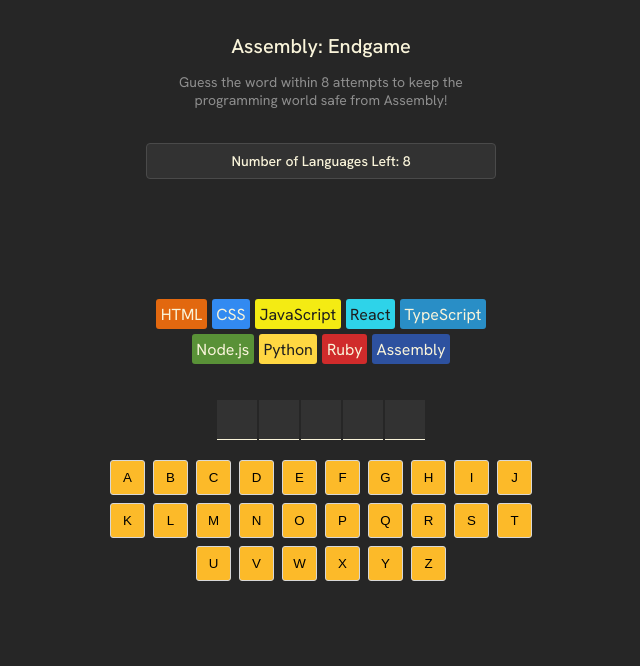
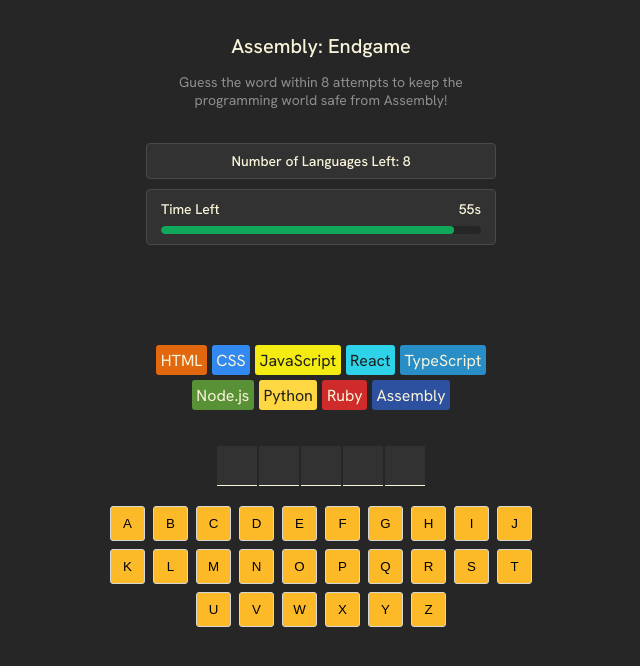
Before and after one commit to Ash-the-k/assembly-endgame, a React (Vite) app: page / in a window 1280 px wide. Shown: the top 666 px of the page, without its empty margins (319-959 px from the left). Built offline with nearby package versions, Linux system fonts and the light colour scheme.

Commit message:
feat: add countdown timer
- Added countdown timer logic with timeout-based game over
- Added visual timer bar with danger styling
- Fixed farewell message so it does not regenerate on every timer tick

```diff
--- a/App.jsx
+++ b/App.jsx
@@ -1,50 +1,82 @@
-import { useState } from "react"
-import { clsx } from "clsx"
-import { languages } from "./languages"
-import { getFarewellText, getRandomWord } from "./utils"
-import Confetti from "react-confetti"
-
+import { useState, useEffect } from 'react';
+import { clsx } from 'clsx';
+import { languages } from './languages';
+import { getFarewellText, getRandomWord } from './utils';
+import Confetti from 'react-confetti';
 
 export default function AssemblyEndgame() {
   // State values
-    const [currentWord, setCurrentWord] = useState(() => getRandomWord())
-    const [guessedLetters, setGuessedLetters] = useState([])
+  const [currentWord, setCurrentWord] = useState(() => getRandomWord());
+  const [guessedLetters, setGuessedLetters] = useState([]);
+  const [timeLeft, setTimeLeft] = useState(60);
+  const [farewellText, setFarewellText] = useState('');
 
   // Derived values
-    const numGuesses = languages.length - 1
-    const wrongGuessCount =
-        guessedLetters.filter(letter => !currentWord.includes(letter)).length
-    const numGuessesLeft = numGuesses - wrongGuessCount
-    const isGameWon =
-        currentWord.split("").every(letter => guessedLetters.includes(letter))
-    const isGameLost = wrongGuessCount >= numGuesses
-    const isGameOver = isGameWon || isGameLost
-    const lastGuessedLetter = guessedLetters[guessedLetters.length - 1]
-    const isLastGuessIncorrect = lastGuessedLetter && !currentWord.includes(lastGuessedLetter)
+  const numGuesses = languages.length - 1;
+  const wrongGuessCount = guessedLetters.filter(
+    (letter) => !currentWord.includes(letter),
+  ).length;
+  const numGuessesLeft = numGuesses - wrongGuessCount;
+  const isTimeOut = timeLeft === 0;
+  const isGameWon = currentWord
+    .split('')
+    .every((letter) => guessedLetters.includes(letter));
+  const isGameLost = wrongGuessCount >= numGuesses || isTimeOut;
+  const isGameOver = isGameWon || isGameLost;
+  const lastGuessedLetter = guessedLetters[guessedLetters.length - 1];
+  const isLastGuessIncorrect =
+    lastGuessedLetter && !currentWord.includes(lastGuessedLetter);
+
+  useEffect(() => {
+    if (isGameOver) return;
+
+    const timerId = setInterval(() => {
+      setTimeLeft((prevTime) => Math.max(prevTime - 1, 0));
+    }, 1000);
+
+    return () => clearInterval(timerId);
+  }, [isGameOver]);
 
   // Static values
-    const alphabet = "abcdefghijklmnopqrstuvwxyz"
+  const alphabet = 'abcdefghijklmnopqrstuvwxyz';
 
   function addGuessedLetter(letter) {
-        setGuessedLetters(prevLetters =>
-            prevLetters.includes(letter) ?
-                prevLetters :
-                [...prevLetters, letter]
-        )
+    setGuessedLetters((prevLetters) => {
+      if (prevLetters.includes(letter)) return prevLetters;
+
+      const isWrongGuess = !currentWord.includes(letter);
+
+      if (isWrongGuess) {
+        setFarewellText(getFarewellText(languages[wrongGuessCount].name));
+      }
+      return [...prevLetters, letter];
+    });
   }
 
   function startNewGame() {
-        setCurrentWord(getRandomWord())
-        setGuessedLetters([])
+    setCurrentWord(getRandomWord());
+    setGuessedLetters([]);
+    setTimeLeft(60);
+    setFarewellText('');
   }
 
+  const timePercentage = (timeLeft / 60) * 100;
+
+  const timerContainerClass = clsx('timer-container', {
+    danger: timeLeft <= 20 && !isGameOver,
+  });
+
+  const timerBarClass = clsx('timer-bar-fill', {
+    danger: timeLeft <= 10 && !isGameOver,
+  });
+
   const languageElements = languages.map((lang, index) => {
-        const isLanguageLost = index < wrongGuessCount
+    const isLanguageLost = index < wrongGuessCount;
     const styles = {
       backgroundColor: lang.backgroundColor,
-            color: lang.color
-        }
-        const className = clsx("chip", isLanguageLost && "lost")
+      color: lang.color,
+    };
+    const className = clsx('chip', isLanguageLost && 'lost');
     return (
       <span
         className={className}
@@ -53,29 +85,32 @@
       >
         {lang.name}
       </span>
-        )
-    })
+    );
+  });
 
-    const letterElements = currentWord.split("").map((letter, index) => {
-        const shouldRevealLetter = isGameLost || guessedLetters.includes(letter)
+  const letterElements = currentWord.split('').map((letter, index) => {
+    const shouldRevealLetter = isGameLost || guessedLetters.includes(letter);
     const letterClassName = clsx(
-            isGameLost && !guessedLetters.includes(letter) && "missed-letter"
-        )
+      isGameLost && !guessedLetters.includes(letter) && 'missed-letter',
+    );
     return (
-            <span key={index} className={letterClassName}>
-                {shouldRevealLetter ? letter.toUpperCase() : ""}
+      <span
+        key={index}
+        className={letterClassName}
+      >
+        {shouldRevealLetter ? letter.toUpperCase() : ''}
       </span>
-        )
-    })
+    );
+  });
 
-    const keyboardElements = alphabet.split("").map(letter => {
-        const isGuessed = guessedLetters.includes(letter)
-        const isCorrect = isGuessed && currentWord.includes(letter)
-        const isWrong = isGuessed && !currentWord.includes(letter)
+  const keyboardElements = alphabet.split('').map((letter) => {
+    const isGuessed = guessedLetters.includes(letter);
+    const isCorrect = isGuessed && currentWord.includes(letter);
+    const isWrong = isGuessed && !currentWord.includes(letter);
     const className = clsx({
       correct: isCorrect,
-            wrong: isWrong
-        })
+      wrong: isWrong,
+    });
 
     return (
       <button
@@ -88,22 +123,22 @@
       >
         {letter.toUpperCase()}
       </button>
-        )
-    })
+    );
+  });
 
-    const gameStatusClass = clsx("game-status", {
+  const gameStatusClass = clsx('game-status', {
     won: isGameWon,
     lost: isGameLost,
-        farewell: !isGameOver && isLastGuessIncorrect
-    })
+    farewell: !isGameOver && isLastGuessIncorrect,
+  });
 
   function renderGameStatus() {
     if (!isGameOver && isLastGuessIncorrect) {
       return (
         <p className="farewell-message">
-                    {getFarewellText(languages[wrongGuessCount - 1].name)}
+          {farewellText}
         </p>
-            )
+      );
     }
 
     if (isGameWon) {
@@ -112,42 +147,59 @@
           <h2>You win!</h2>
           <p>Well done! 🎉</p>
         </>
-            )
+      );
     }
     if (isGameLost) {
       return (
         <>
           <h2>Game over!</h2>
-                    <p>You lose! Better start learning Assembly 😭</p>
+          <p>
+            {isTimeOut
+              ? "Time's up! Assembly took over 😭"
+              : 'You lose! Better start learning Assembly 😭'}
+          </p>
         </>
-            )
+      );
     }
 
-        return null
+    return null;
   }
 
   return (
-        <main className={isGameLost ? "game-lost-shake" : ""}>
-            {
-                isGameWon &&
+    <main className={isGameLost ? 'game-lost-shake' : ''}>
+      {isGameWon && (
         <Confetti
           recycle={false}
           numberOfPieces={1000}
         />
-            }
+      )}
 
       {isGameLost && <div className="game-over-overlay"></div>}
 
       <header>
         <h1>Assembly: Endgame</h1>
-                <p>Guess the word within 8 attempts to keep the
-                programming world safe from Assembly!</p>
+        <p>
+          Guess the word within 8 attempts to keep the programming world safe
+          from Assembly!
+        </p>
       </header>
 
-            <section
-                className="guesses-left"
-            >
+      <section className="guesses-left">
         Number of Languages Left: {numGuessesLeft}
+      </section>
+
+      <section className={timerContainerClass}>
+        <div className="timer-info">
+          <span>Time Left</span>
+          <span>{timeLeft}s</span>
+        </div>
+
+        <div className="timer-bar">
+          <div
+            className={timerBarClass}
+            style={{ width: `${timePercentage}%` }}
+          ></div>
+        </div>
       </section>
 
       <section
@@ -158,13 +210,9 @@
         {renderGameStatus()}
       </section>
 
-            <section className="language-chips">
-                {languageElements}
-            </section>
+      <section className="language-chips">{languageElements}</section>
 
-            <section className="word">
-                {letterElements}
-            </section>
+      <section className="word">{letterElements}</section>
 
       {/* Combined visually-hidden aria-live region for status updates */}
       <section
@@ -173,27 +221,32 @@
         role="status"
       >
         <p>
-                    {currentWord.includes(lastGuessedLetter) ?
-                        `Correct! The letter ${lastGuessedLetter} is in the word.` :
-                        `Sorry, the letter ${lastGuessedLetter} is not in the word.`
-                    }
+          {currentWord.includes(lastGuessedLetter)
+            ? `Correct! The letter ${lastGuessedLetter} is in the word.`
+            : `Sorry, the letter ${lastGuessedLetter} is not in the word.`}
           You have {languages.length - 1 - wrongGuessCount} attempts left.
         </p>
-                <p>Current word: {currentWord.split("").map(letter =>
-                    guessedLetters.includes(letter) ? letter + "." : "blank.")
-                    .join(" ")}</p>
-
+        <p>
+          Current word:{' '}
+          {currentWord
+            .split('')
+            .map((letter) =>
+              guessedLetters.includes(letter) ? letter + '.' : 'blank.',
+            )
+            .join(' ')}
+        </p>
       </section>
 
-            <section className="keyboard">
-                {keyboardElements}
-            </section>
+      <section className="keyboard">{keyboardElements}</section>
 
-            {isGameOver &&
+      {isGameOver && (
         <button
           className="new-game"
           onClick={startNewGame}
-                >New Game</button>}
+        >
+          New Game
+        </button>
+      )}
     </main>
-    )
+  );
 }
--- a/index.css
+++ b/index.css
@@ -34,6 +34,50 @@
     color: #8E8E8E;
 }
 
+section.timer-container {
+    width: 100%;
+    max-width: 350px;
+    background-color: #323232;
+    border: 1px solid #4A4A4A;
+    border-radius: 4px;
+    padding: 10px 14px;
+    margin-top: 10px;
+}
+
+section.timer-container.danger {
+    border-color: #EC5D49;
+    background-color: rgba(236, 93, 73, 0.12);
+}
+
+.timer-info {
+    display: flex;
+    justify-content: space-between;
+    align-items: center;
+    color: #F9F4DA;
+    font-size: 0.875rem;
+    font-weight: 500;
+    margin-bottom: 8px;
+}
+
+.timer-bar {
+    width: 100%;
+    height: 8px;
+    background-color: #262626;
+    border-radius: 999px;
+    overflow: hidden;
+}
+
+.timer-bar-fill {
+    height: 100%;
+    background-color: #10A95B;
+    border-radius: 999px;
+    transition: width 0.3s linear, background-color 0.3s ease;
+}
+
+.timer-bar-fill.danger {
+    background-color: #EC5D49;
+}
+
 section.game-status {
     display: flex;
     flex-direction: column;
@@ -44,7 +88,7 @@
     max-width: 350px;
     min-height: 60px;
     border-radius: 4px;
-    margin-block: 30px;
+    margin-block: 20px;
 }
 
 section.game-status.won {
```
Lines whose indentation alone changed are shown as unchanged.
